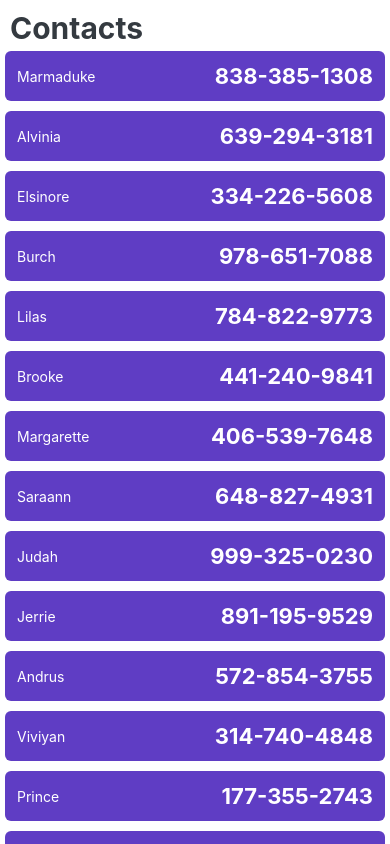
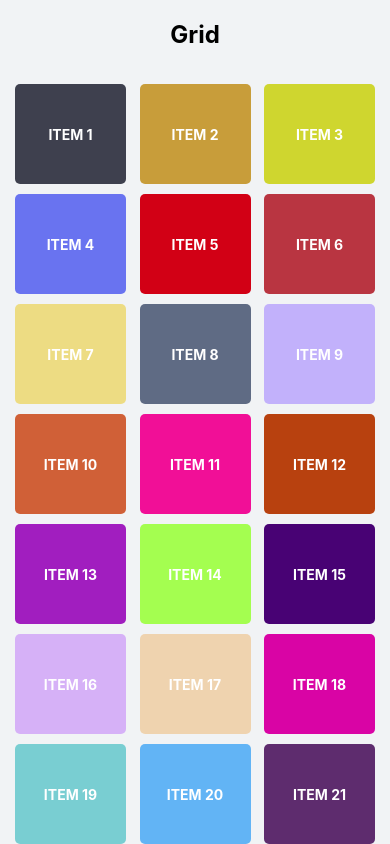
Before and after one commit to YaseenAminM/Learning_React_Native, a React Native app: screen / in a window 390 px wide. Built offline with nearby package versions, Linux system fonts and the light colour scheme.

Commit message:
Create Beautiful Grid with map() & ScrollView

```diff
--- a/App.jsx
+++ b/App.jsx
@@ -15,9 +15,10 @@ import FlatListComponent from './src/components/FlatListComponent';
 import SelectionListComponent from './src/components/SelectionListComponent';
 import LoginForm from './src/components/LoginForm';
 import ContactListScreen from './src/screens/Contact/ContactListScreen';
+import GridScrollView from './src/components/GridScrollView';
 
 export default function App() {
-  return <View style={styles.appContainer}>{<ContactListScreen />}</View>;
+  return <View style={styles.appContainer}>{<GridScrollView />}</View>;
 }
 
 const styles = StyleSheet.create({
--- /dev/null
+++ b/src/components/GridScrollView.jsx
@@ -0,0 +1,68 @@
+import { View, Text, StyleSheet, ScrollView } from 'react-native';
+import React from 'react';
+
+const data = Array.from({ length: 25 }, (_, i) => ({
+  id: i + 1,
+  title: `Item ${i + 1}`,
+}));
+
+// 🎨 Random color generator
+const getRandomColor = () => {
+  const letters = '0123456789ABCDEF';
+  let color = '#';
+  for (let i = 0; i < 6; i++) {
+    color += letters[Math.floor(Math.random() * 16)];
+  }
+  return color;
+};
+
+export default function GridScrollView() {
+  return (
+    <View style={styles.mainContainer}>
+      <Text style={styles.heading}>Grid</Text>
+      <ScrollView contentContainerStyle={styles.container}>
+        {data.map(item => {
+          return (
+            <View key={item.id} style={[styles.gridItem, { backgroundColor: getRandomColor() }]}>
+              <Text style={styles.gridItemText}>{item.title}</Text>
+            </View>
+          );
+        })}
+      </ScrollView>
+    </View>
+  );
+}
+
+const styles = StyleSheet.create({
+  mainContainer: {
+    flex: 1,
+    backgroundColor: '#f1f3f5',
+  },
+  heading: {
+    fontSize: 24,
+    fontWeight: 'bold',
+    textAlign: 'center',
+    marginVertical: 20,
+    color: '#000',
+  },
+  container: {
+    flexDirection: 'row',
+    justifyContent: 'space-between',
+    padding: 10,
+    flexWrap: 'wrap',
+  },
+  gridItem: {
+    padding: 10,
+    margin: 5,
+    width: '30%',
+    height: 100,
+    borderRadius: 5,
+    alignItems: 'center',
+    justifyContent: 'center',
+  },
+  gridItemText: {
+    color: '#fff',
+    textTransform: 'uppercase',
+    fontWeight: 'bold',
+  },
+});
```
